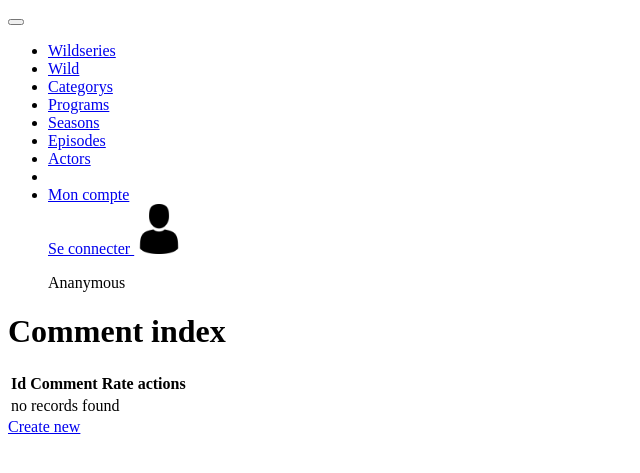
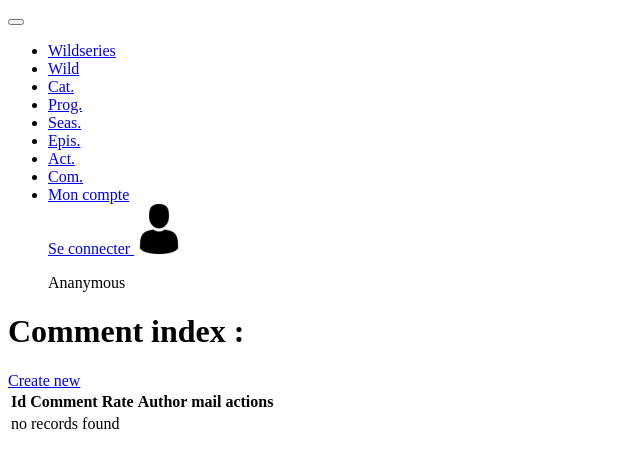
Before and after one commit to actix2013/32_Symfony_Wild-Series, a Symfony app: template templates/comment/index.html.twig in a window 1280 px wide. Shown: the top 473 px of the page, without its empty margins (0-640 px from the left). Run offline with Twig, Linux system fonts and the light colour scheme; the template is opened without the code that fills it, so the values that code supplies are empty; some libraries are stand-ins or nearby versions.

Commit message:
EdIT IN TWIG ONLY AUTHOR OR ADMIN CONTROLER WIP

```diff
--- a/src/Controller/CommentController.php
+++ b/src/Controller/CommentController.php
@@ -60,12 +60,14 @@ class CommentController extends AbstractController
 
     /**
      * @Route("/{id}/edit", name="comment_edit", methods={"GET","POST"})
+     * @IsGranted("ROLE_ADMIN")
+     * @IsGranted("ROLE_SUBSCRIBER")
      */
     public function edit(Request $request, Comment $comment): Response
     {
+        //todo implement test if comments is admin or is same author as logged user
         $form = $this->createForm(CommentType::class, $comment);
         $form->handleRequest($request);
-
         if ($form->isSubmitted() && $form->isValid()) {
             $this->getDoctrine()->getManager()->flush();
 
--- a/templates/_navbar.html.twig
+++ b/templates/_navbar.html.twig
@@ -15,22 +15,22 @@
                 <a class="nav-link myButton " href="/wild">Wild</a>
             </li>
             <li>
-                <a class="nav-link myButton" href="{{ path('category_index') }}">Categorys</a>
+                <a class="nav-link myButton" href="{{ path('category_index') }}">Cat.</a>
             </li>
             <li>
-                <a class="nav-link myButton" href="{{ path('program_index') }}">Programs</a>
+                <a class="nav-link myButton" href="{{ path('program_index') }}">Prog.</a>
             </li>
             <li>
-                <a class="nav-link myButton" href="{{ path('season_index') }}">Seasons</a>
+                <a class="nav-link myButton" href="{{ path('season_index') }}">Seas.</a>
             </li>
             <li>
-                <a class="nav-link myButton" href="{{ path('episode_index') }}">Episodes</a>
+                <a class="nav-link myButton" href="{{ path('episode_index') }}">Epis.</a>
             </li>
             <li>
-                <a class="nav-link myButton" href="{{ path('actor_index') }}">Actors</a>
+                <a class="nav-link myButton" href="{{ path('actor_index') }}">Act.</a>
             </li>
             <li>
-
+                <a class="nav-link myButton" href="{{ path('comment_index') }}">Com.</a>
 
             </li>
 
--- a/templates/comment/index.html.twig
+++ b/templates/comment/index.html.twig
@@ -3,26 +3,45 @@
 {% block title %}Comment index{% endblock %}
 
 {% block body %}
-    <h1>Comment index</h1>
-
-    <table class="table">
+<div class="container d-flex flex-column">
+    <div class="{{ containerFormTitle }}">
+        <h1 class="col-6 ml-1 p-2">Comment index : </h1>
+        <a class="{{ btnDelete }} col-6 mt-2" href="{{ path('comment_new') }}">Create new</a>
+    </div>
+    <table class="table {{ containerTable }}">
         <thead>
             <tr>
                 <th>Id</th>
                 <th>Comment</th>
                 <th>Rate</th>
+                <th>Author mail</th>
                 <th>actions</th>
             </tr>
         </thead>
         <tbody>
+        {% set bgBascule = false %}
         {% for comment in comments %}
-            <tr>
+            {% if bgBascule == false %}
+                {% set bgColor = "bg-secondary" %}
+                {% set bgBascule = true %}
+            {% else %}
+                {% set bgColor = "bg-primary " %}
+                {% set bgBascule = false %}
+            {% endif %}
+            <tr class="{{ bgColor }}">
                 <td>{{ comment.id }}</td>
                 <td>{{ comment.comment }}</td>
                 <td>{{ comment.rate }}</td>
+                <td>{{ comment.author.email }}</td>
                 <td>
-                    <a href="{{ path('comment_show', {'id': comment.id}) }}">show</a>
-                    <a href="{{ path('comment_edit', {'id': comment.id}) }}">edit</a>
+                    {% set userControl = app.user.email|default("anonymous") %}
+                    <div class="d-flex flex-column">
+                        <a class="{{ btnDelete }}" href="{{ path('comment_show', {'id': comment.id}) }}">show</a>
+                        {% if userControl == comment.author.email or is_granted("ROLE_ADMIN") %}
+                            <a class="{{ btnDelete }}"
+                               href="{{ path('comment_edit', {'id': comment.id}) }}">edit</a>
+                        {% endif %}
+                    </div>
                 </td>
             </tr>
         {% else %}
@@ -32,6 +51,5 @@
         {% endfor %}
         </tbody>
     </table>
-
-    <a href="{{ path('comment_new') }}">Create new</a>
+</div>
 {% endblock %}
```
Also changed, not shown: 1 other file.
